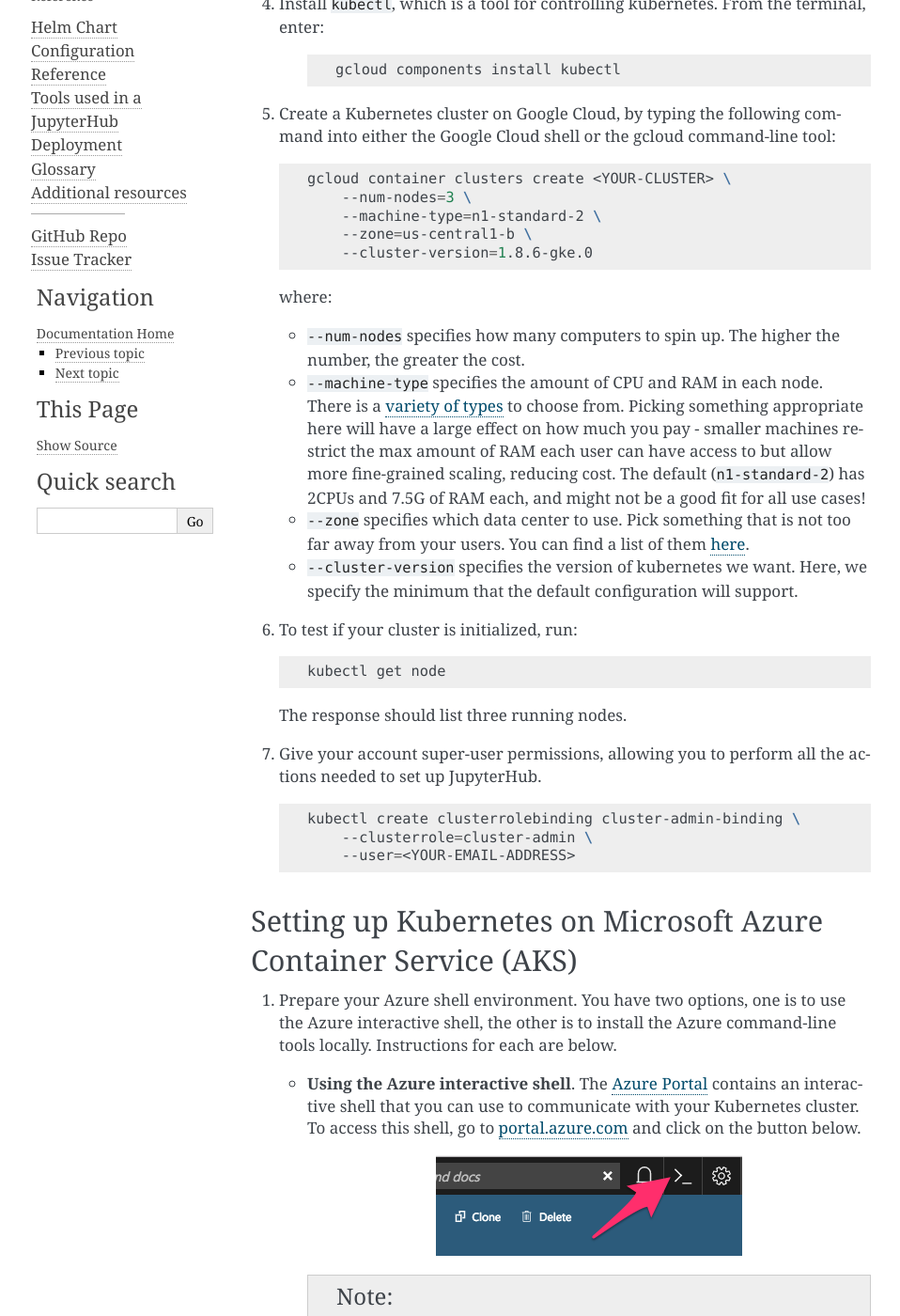
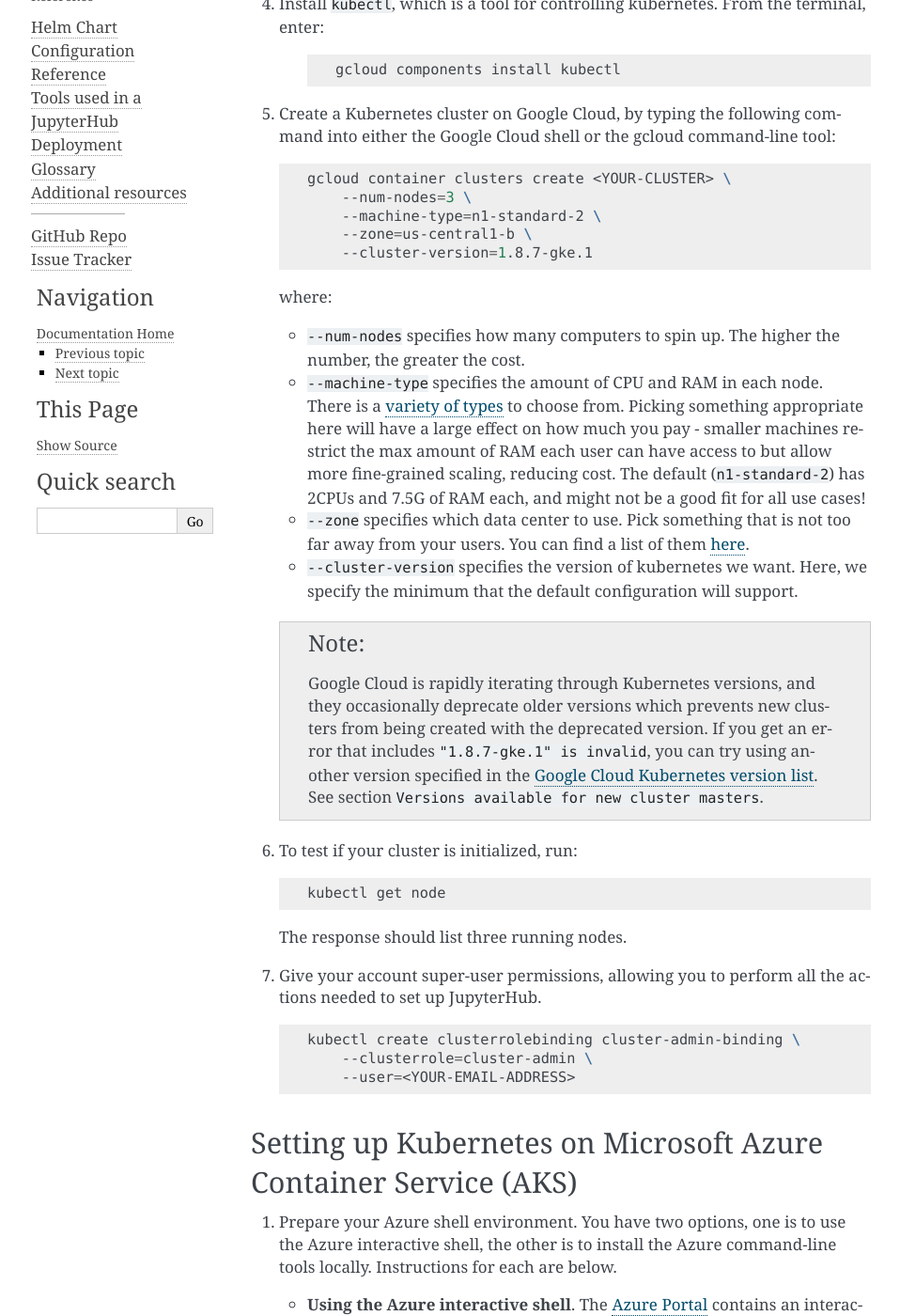
Before and after one commit to jupyterhub/zero-to-jupyterhub-k8s, a Sphinx documentation site: the page built from doc/source/create-k8s-cluster.rst, in a window 1280 px wide and 1400 px high, scrolled down 1563 px. Shown: the whole window at 94% size, without its empty margins (153-1111 px from the left). Built offline with Sphinx 7.4.7, drawn with Linux system fonts in a browser that asks for light colours; pages that are not in the unit, such as notebooks, are missing from menus.

Commit message:
updating gke version

```diff
--- a/doc/source/create-k8s-cluster.rst
+++ b/doc/source/create-k8s-cluster.rst
@@ -81,7 +81,7 @@
           --num-nodes=3 \
           --machine-type=n1-standard-2 \
           --zone=us-central1-b \
-          --cluster-version=1.8.6-gke.0
+          --cluster-version=1.8.7-gke.1
 
    where:
 
@@ -98,6 +98,15 @@
      too far away from your users. You can find a list of them `here <https://cloud.google.com/compute/docs/regions-zones/regions-zones#available>`_.
    * ``--cluster-version`` specifies the version of kubernetes we want. Here,
      we specify the minimum that the default configuration will support.
+
+   .. note::
+
+      Google Cloud is rapidly iterating through Kubernetes versions, and they
+      occasionally deprecate older versions which prevents new clusters from
+      being created with the deprecated version. If you get an error that
+      includes ``"1.8.7-gke.1" is invalid``, you can try using another version
+      specified in the `Google Cloud Kubernetes version list <https://cloud.google.com/kubernetes-engine/versioning-and-upgrades>`_.
+      See section ``Versions available for new cluster masters``.
 
 6. To test if your cluster is initialized, run:
 
```
